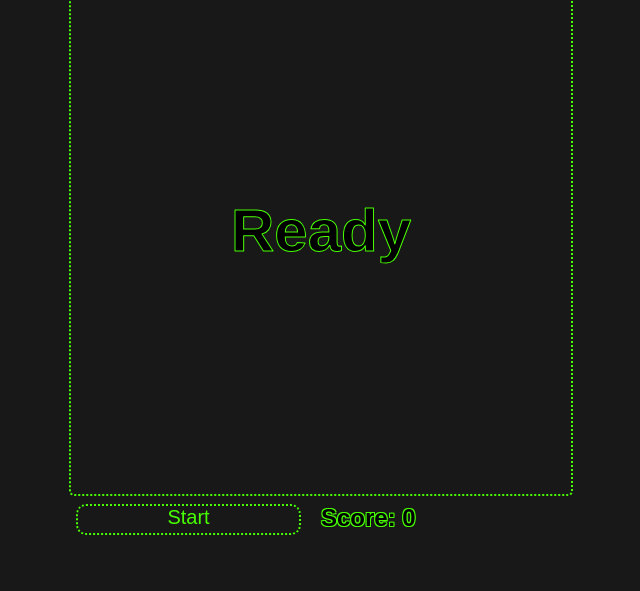
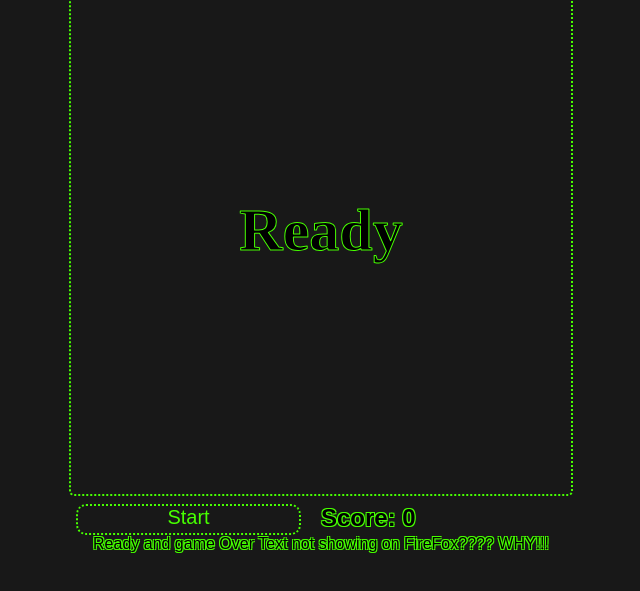
Before and after one commit to Cronoo/snake-js, a website with bundled scripts: page index.html in a window 1280 px wide. Shown: the part 45-636 px from the top of the page, without its empty margins (319-959 px from the left). Built offline with nearby package versions, Linux system fonts and the light colour scheme; a web font is replaced by a local one.

Commit message:
Canvas Text Not Showing on FIrefox

```diff
--- a/index.html
+++ b/index.html
@@ -23,6 +23,7 @@
         <button class="btn globalFont" type="button">Start</button>
         <h2 class=" oldGameThemeGreen globalFont" id="score">Score: 0</h2>
     </div>
+    <p class=" oldGameThemeGreen globalFont">Ready and game Over Text not showing on FireFox???? WHY!!!</p>
 </div>
 <script type="module" src="./dist/gameLoop.js"></script>
 </body>
--- a/src/gameObjects.ts
+++ b/src/gameObjects.ts
@@ -21,8 +21,8 @@ export function initPlayObjects(context: CanvasRenderingContext2D): void {
 }
 
 export function InitTextObjects(context: CanvasRenderingContext2D) {
-    startGameText = createText({x: context.canvas.width / 2, y: context.canvas.height / 2 - 60}, "bold 60px Arial", "Ready");
-    endGameText = createText({x: context.canvas.width / 2, y: context.canvas.height / 2 - 60}, "bold 60px Arial", "GAME OVER");
+    startGameText = createText({x: context.canvas.width / 2, y: context.canvas.height / 2 - 60}, "bold 60px Metropolis", "Ready");
+    endGameText = createText({x: context.canvas.width / 2, y: context.canvas.height / 2 - 60}, "bold 60px Metropolis", "GAME OVER");
 }
 
 export function createApple() {
```
Also changed, not shown: dist/gameObjects.js, 1 other file.
